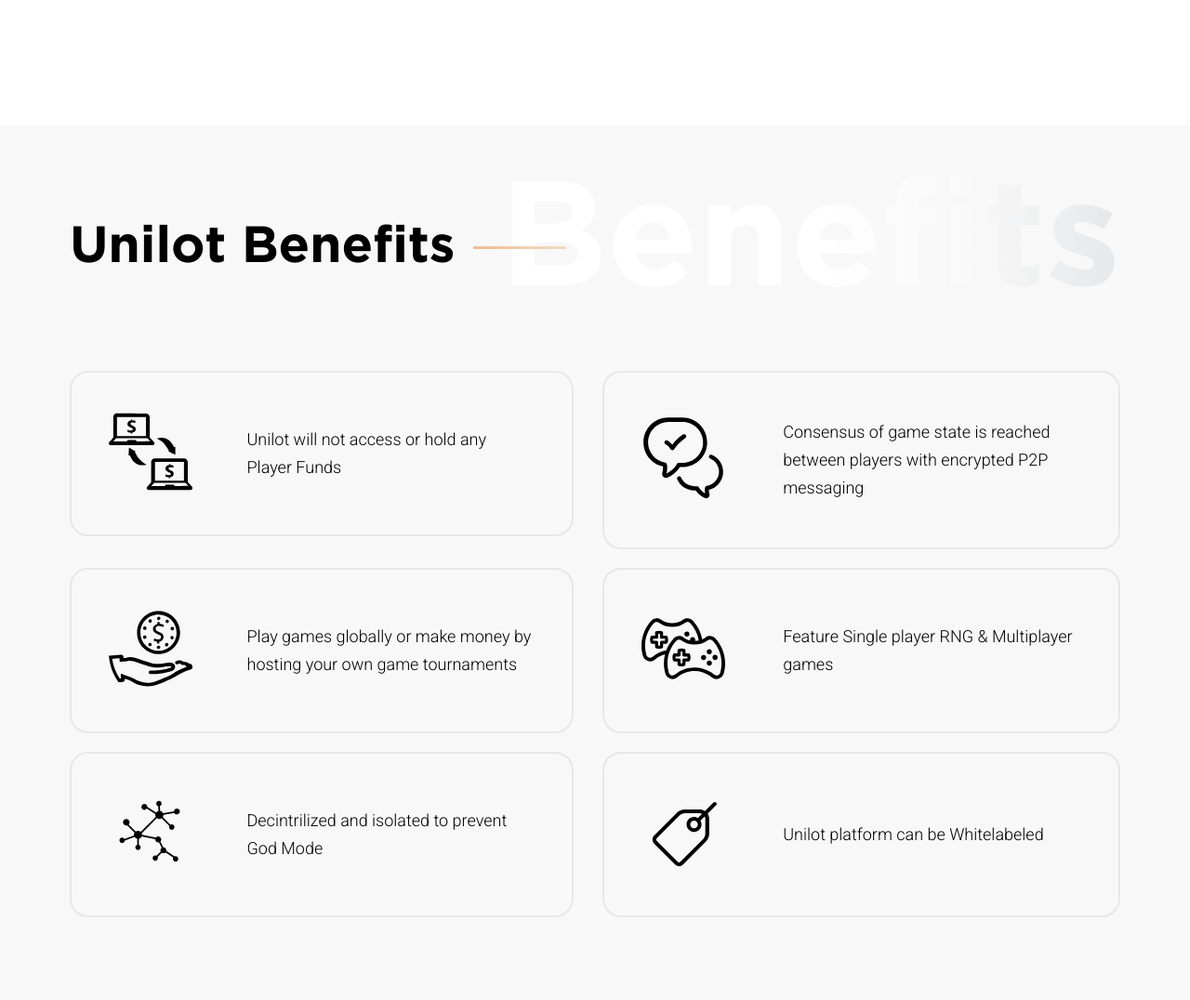
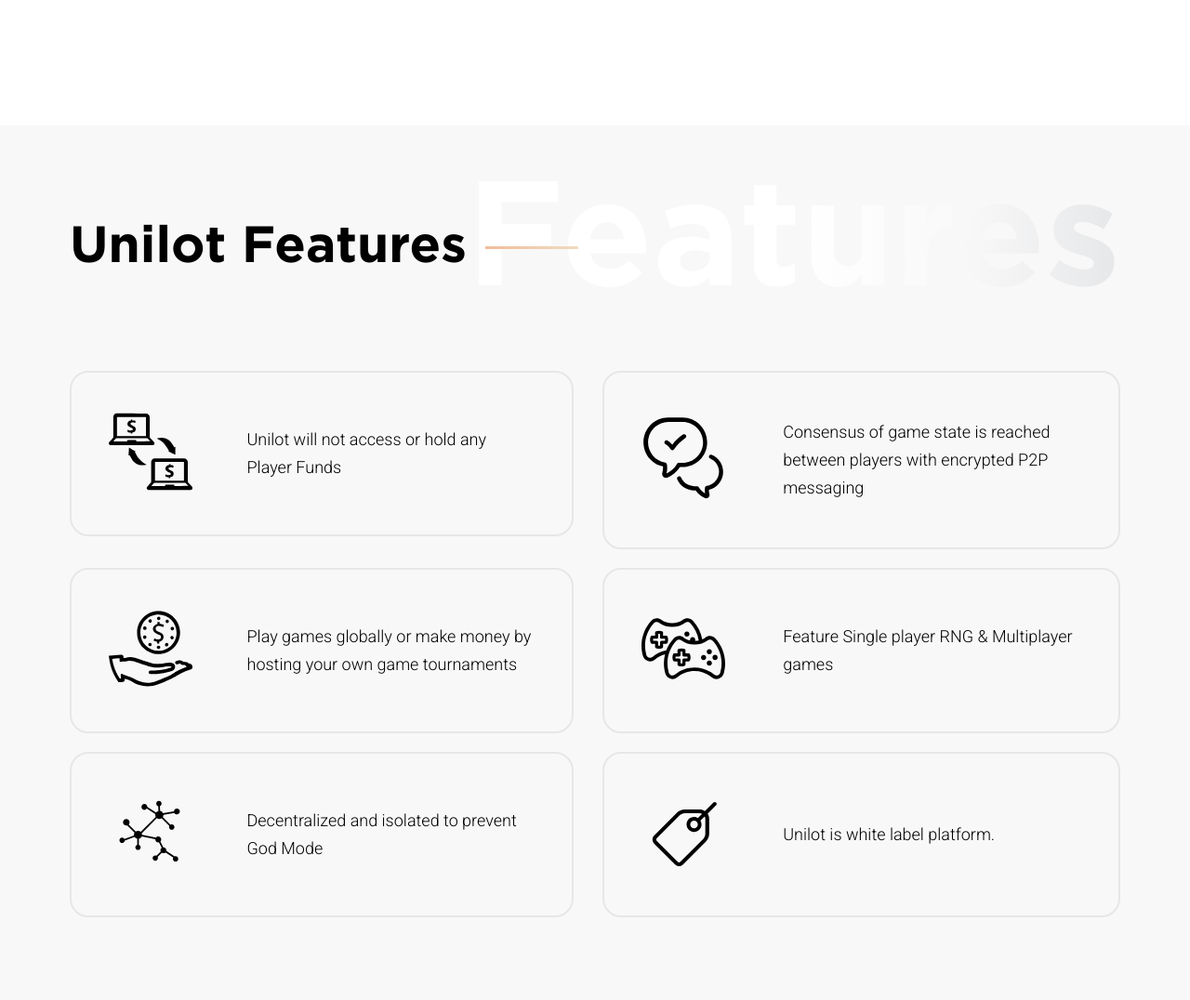
Before and after one commit to unilot/pre-ico, a Django app: template landing/templates/landing/landing.html in a window 1280 px wide; the page is wider, and only the part inside the window is pictured. Shown: the part 1501-2577 px from the top of that part at 93% size. Run offline with Django 3.2, Linux system fonts and the light colour scheme; the template is opened without the code that fills it, so the values that code supplies are empty; some libraries are stand-ins or nearby versions; some web fonts are replaced.

Commit message:
Applied text fixes from trello task 12.

```diff
--- a/landing/templates/landing/base/base.html
+++ b/landing/templates/landing/base/base.html
@@ -107,7 +107,7 @@
             <div class="unilot">
                 <div class="row">
                     <div class="col-xs-5"><img src="{% static 'landing/img/logo.svg' %}" alt="">
-                        <p>Скачайте приложение Unilot App и будьте всегда в курсе новых лотерей</p>
+                        <p>Become an investor and take part in a closed testing of MVP (Unilot app for Android and iOS).</p>
                         {% if is_app_public %}
                             <a href="#">App Store<img src="{% static 'landing/img/apple.svg' %}" alt=""></a>
                             <a href="#">Google Play<img src="{% static 'landing/img/google-play.svg' %}" alt=""></a>
--- a/landing/templates/landing/landing.html
+++ b/landing/templates/landing/landing.html
@@ -92,7 +92,7 @@
         <div class="row">
             <div class="col-xs-12">
                 <div class="heading">
-                    <h2>Unilot Benefits</h2><span>Benefits</span>
+                    <h2>Unilot Features</h2><span>Features</span>
                 </div>
             </div>
             <div class="col-sm-6 col-xs-12">
@@ -140,7 +140,7 @@
                     <div class="row middle-xs">
                         <div class="col-xs-3"><img src="{% static 'landing/img/05.svg' %}" alt=""></div>
                         <div class="col-xs-9">
-                            <p>Decintrilized and isolated to prevent God Mode</p>
+                            <p>Decentralized and isolated to prevent God Mode</p>
                         </div>
                     </div>
                 </div>
@@ -150,7 +150,7 @@
                     <div class="row middle-xs">
                         <div class="col-xs-3"><img src="{% static 'landing/img/06.svg' %}" alt=""></div>
                         <div class="col-xs-9">
-                            <p>Unilot platform can be Whitelabeled</p>
+                            <p>Unilot is white label platform.</p>
                         </div>
                     </div>
                 </div>
@@ -170,8 +170,9 @@
         </div>
         <div class="row content">
             <div class="col-sm-7 col-xs-12">
-                <p>Unilot Mobile Client will be available on iOS and Android platforms. Unilot mobile will support
-                    multiple regions, languages offered English and Russian</p>
+                <p>All Unilot global and hosted games will be run on Unilot mobile client, designed to handle p2p communication and perform blockchain action.</p>
+                <p>Now there is a closed beta-testing round of mobile client that is currently represented by Unilot lottery based on iOS and Android platform.</p>
+                <p>Become first investors to take part in testing and improving Unilot app.</p>
 
                 <div class="row start-sm center-xs">
                     <div class="col-xs-12">
```
